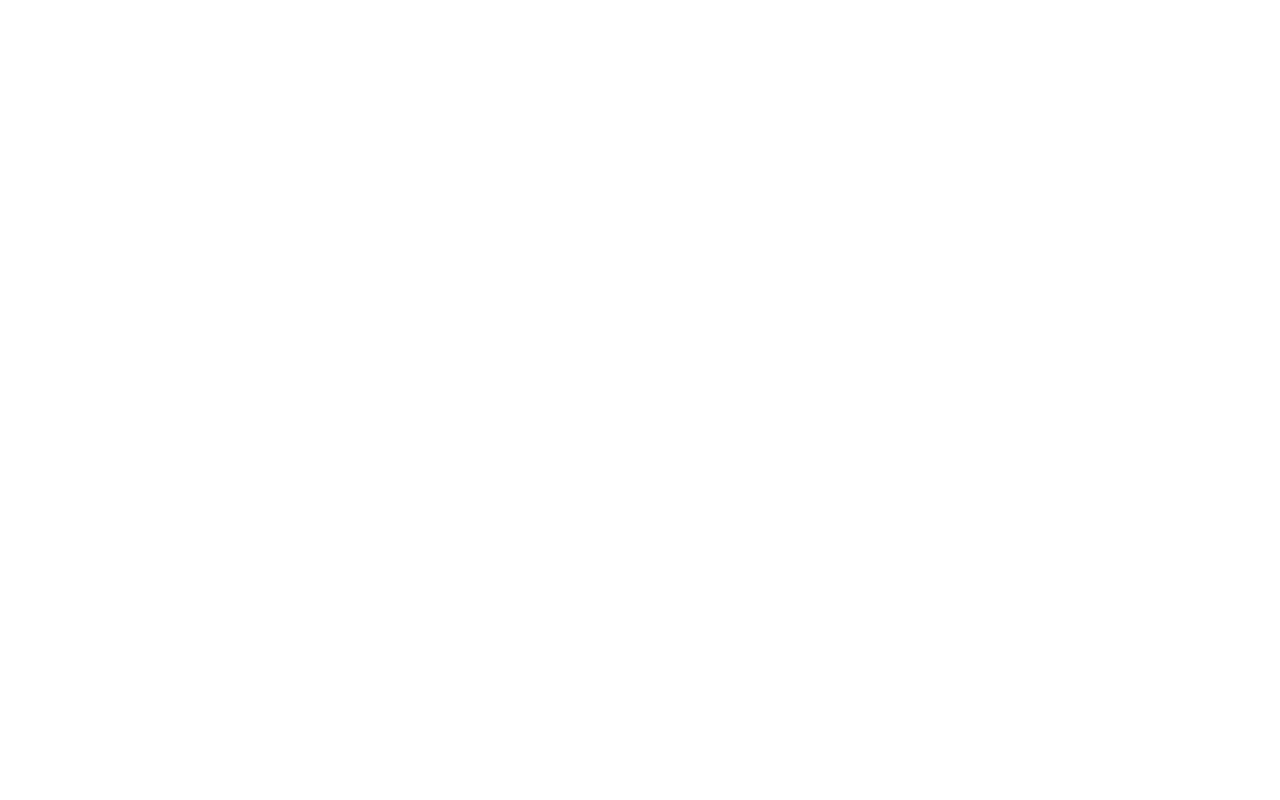
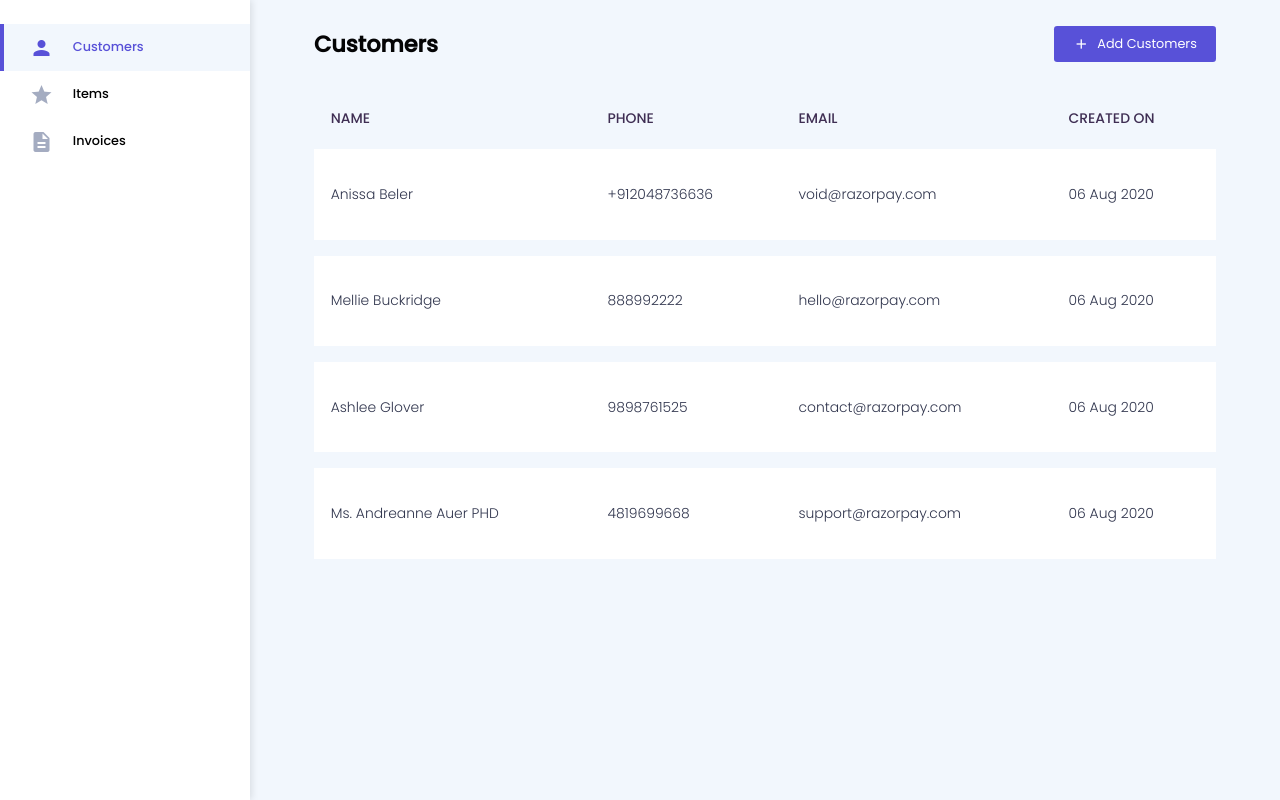
Before and after one commit to ashrivas8/rz-billbook, a website: page src/pages/customers/index.html in a window 1280 px wide. Drawn offline with Linux system fonts and the light colour scheme.

Commit message:
feat: add "list customer page"

```diff
--- a/src/pages/customers/index.html
+++ b/src/pages/customers/index.html
@@ -0,0 +1,72 @@
+<!DOCTYPE html>
+<html lang="en">
+  <head>
+    <meta charset="UTF-8" />
+    <meta http-equiv="X-UA-Compatible" content="IE=edge" />
+    <meta name="viewport" content="width=device-width, initial-scale=1.0" />
+    <link rel="stylesheet" href="../../styles/common.css" />
+    <title>Billbook | Customers</title>
+  </head>
+
+  <body class="dashboard">
+    <nav class="nav-bar">
+      <ul>
+        <a href="#">
+          <li class="nav-item nav-item--active"><i class="material-icons">person</i> Customers</li>
+        </a>
+        <a href="../items/">
+          <li class="nav-item"><i class="material-icons">star</i>Items</li>
+        </a>
+        <a href="../invoice">
+          <li class="nav-item"><i class="material-icons">description</i>Invoices</li>
+        </a>
+      </ul>
+    </nav>
+
+    <main class="content">
+      <header class="content__header">
+        <h1>Customers</h1>
+        <a class="btn" href="create.html">
+          <i class="material-icons btn__icon btn__icon--left">add</i>Add Customers
+        </a>
+      </header>
+
+      <table class="clickable-table">
+        <thead>
+          <tr>
+            <th>Name</th>
+            <th>Phone</th>
+            <th>Email</th>
+            <th>Created On</th>
+          </tr>
+        </thead>
+        <tbody>
+          <tr>
+            <td>Anissa Beler</td>
+            <td>+912048736636</td>
+            <td>void@razorpay.com</td>
+            <td>06 Aug 2020</td>
+          </tr>
+          <tr>
+            <td>Mellie Buckridge</td>
+            <td>888992222</td>
+            <td>hello@razorpay.com</td>
+            <td>06 Aug 2020</td>
+          </tr>
+          <tr>
+            <td>Ashlee Glover</td>
+            <td>9898761525</td>
+            <td>contact@razorpay.com</td>
+            <td>06 Aug 2020</td>
+          </tr>
+          <tr>
+            <td>Ms. Andreanne Auer PHD</td>
+            <td>4819699668</td>
+            <td>support@razorpay.com</td>
+            <td>06 Aug 2020</td>
+          </tr>
+        </tbody>
+      </table>
+    </main>
+  </body>
+</html>
--- a/src/styles/common.css
+++ b/src/styles/common.css
@@ -49,6 +49,7 @@ label {
 }
 
 table {
+  width: 100%;
   border-collapse: separate;
   border-spacing: 0 1em;
 }
```
